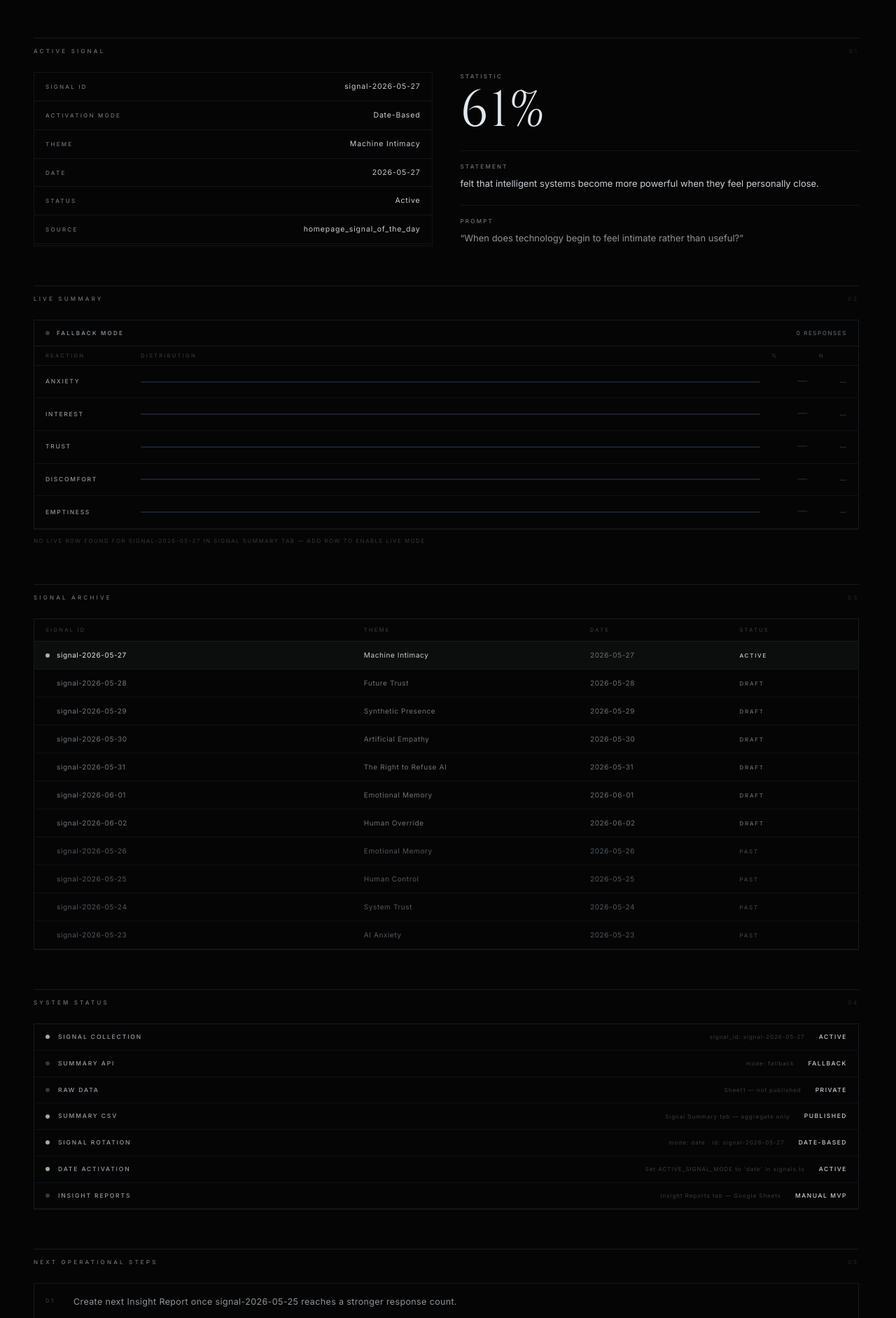
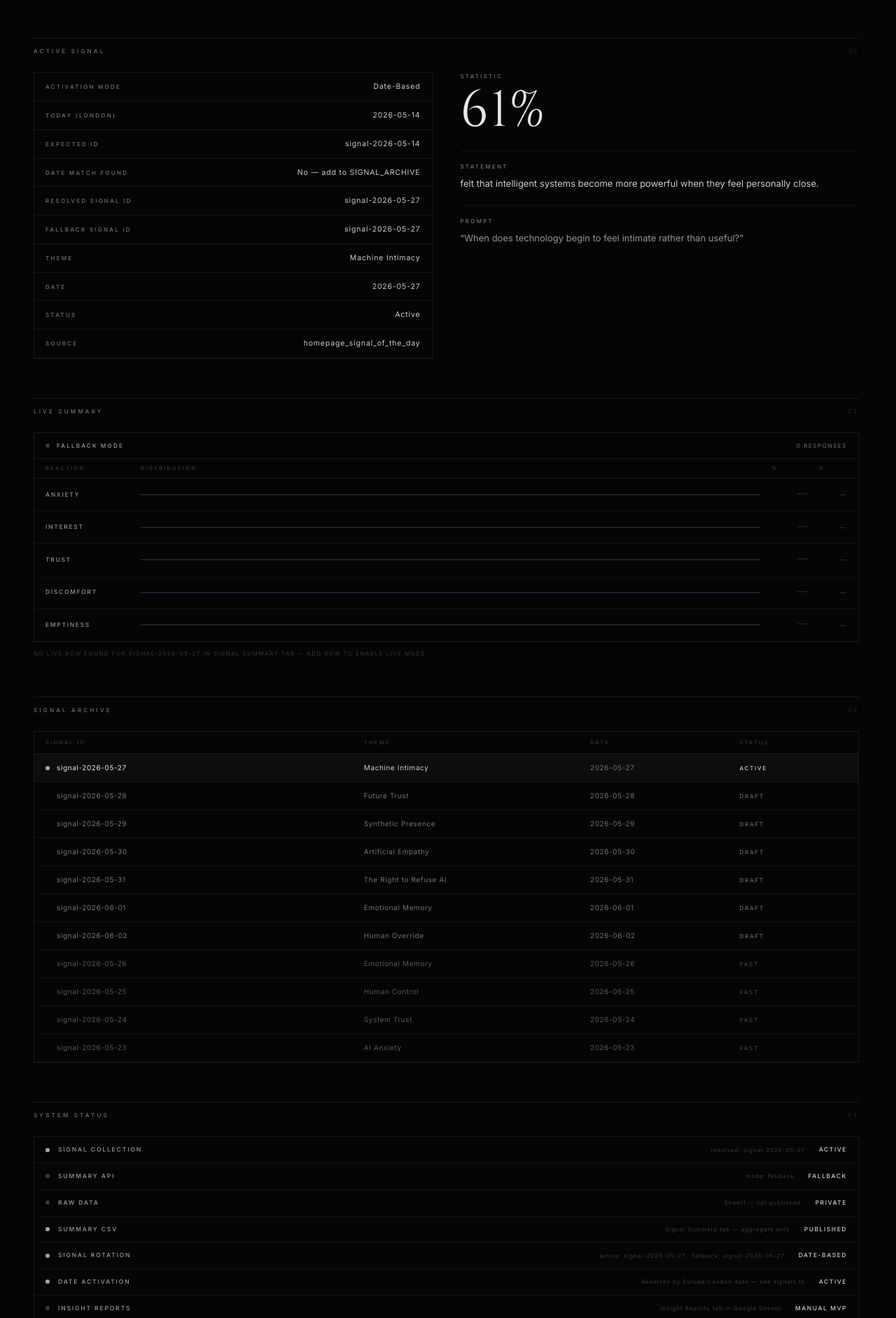
Before and after one commit to elizpresent-sketch/elysium-ai-website, a Next.js app: page /system-preview in a window 1280 px wide. Shown: the part 496-2380 px from the top of the page at 70% size. Built offline with nearby package versions, Linux system fonts and the light colour scheme.

Commit message:
Update system preview active signal diagnostics

```diff
--- a/src/app/system-preview/page.tsx
+++ b/src/app/system-preview/page.tsx
@@ -1,7 +1,7 @@
 "use client";
 
 import { useEffect, useState } from "react";
-import { ACTIVE_SIGNAL_ID, ACTIVE_SIGNAL, ACTIVE_SIGNAL_MODE, SIGNAL_ARCHIVE } from "@/lib/signals";
+import { ACTIVE_SIGNAL_ID, ACTIVE_SIGNAL, ACTIVE_SIGNAL_MODE, SIGNAL_ARCHIVE, getSignalForDate } from "@/lib/signals";
 
 // ─────────────────────────────────────────────────────────────────────────────
 // CONSTANTS — mirror homepage values so page inherits the same dark foundation
@@ -109,6 +109,7 @@ interface SignalCalendarData {
   skipped_signals:      number;
   report_pending:       number;
   report_created:       number;
+  today_signal:         CalendarActiveSignal | null;
   latest_active_signal: CalendarActiveSignal | null;
   upcoming_signals:     CalendarSignal[];
   all_signals:          CalendarSignal[];
@@ -160,7 +161,7 @@ export default function SystemPreview() {
   const [calendarLoading, setCalendarLoading]             = useState(true);
 
   useEffect(() => {
-    setMountedDate(new Date().toISOString().slice(0, 10));
+    setMountedDate(new Date().toLocaleDateString("en-CA", { timeZone: "Europe/London" }));
     fetch("/api/signal-summary")
       .then((r) => r.json())
       .then((data: SignalSummaryData) => { if (data?.ok) setSummary(data); })
@@ -188,6 +189,10 @@ export default function SystemPreview() {
   const insightReport          = insight?.report ?? null;
   const inquiryIsLive          = inquirySummary?.mode === "live";
   const calendarIsLive         = calendarData?.mode === "live";
+
+  // §01 — date-based resolver diagnostics (computed client-side after mount)
+  const expectedSignalId = mountedDate ? `signal-${mountedDate}` : "—";
+  const exactMatchFound  = mountedDate ? getSignalForDate(mountedDate) !== null : null;
 
   // §00 — derived connection states (mode only, not data presence)
   const signalSummaryConnected = summary?.mode === "live";
@@ -304,8 +309,8 @@ export default function SystemPreview() {
                 </span>
               </div>
               {[
-                { key: "Signal ID",     val: ACTIVE_SIGNAL_ID },
-                { key: "Theme",         val: ACTIVE_SIGNAL.theme },
+                { key: "Resolved ID",  val: ACTIVE_SIGNAL.signal_id },
+                { key: "Theme",        val: ACTIVE_SIGNAL.theme },
                 {
                   key: "Report Status",
                   val: calendarLoading
@@ -372,12 +377,16 @@ export default function SystemPreview() {
             {/* Identity table */}
             <div style={{ border: "1px solid rgba(255,255,255,0.06)" }}>
               {[
-                { key: "Signal ID",       val: ACTIVE_SIGNAL_ID },
-                { key: "Activation Mode", val: ACTIVE_SIGNAL_MODE === "manual" ? "Manual" : "Date-Based" },
-                { key: "Theme",           val: ACTIVE_SIGNAL.theme },
-                { key: "Date",       val: ACTIVE_SIGNAL.date },
-                { key: "Status",     val: "Active" },
-                { key: "Source",     val: ACTIVE_SIGNAL.source_page },
+                { key: "Activation Mode",    val: ACTIVE_SIGNAL_MODE === "manual" ? "Manual" : "Date-Based" },
+                { key: "Today (London)",     val: mountedDate || "—" },
+                { key: "Expected ID",        val: expectedSignalId },
+                { key: "Date Match Found",   val: exactMatchFound === null ? "—" : exactMatchFound ? "Yes" : "No — add to SIGNAL_ARCHIVE" },
+                { key: "Resolved Signal ID", val: ACTIVE_SIGNAL.signal_id },
+                { key: "Fallback Signal ID", val: ACTIVE_SIGNAL_ID },
+                { key: "Theme",              val: ACTIVE_SIGNAL.theme },
+                { key: "Date",               val: ACTIVE_SIGNAL.date },
+                { key: "Status",             val: "Active" },
+                { key: "Source",             val: ACTIVE_SIGNAL.source_page },
               ].map(({ key, val }) => (
                 <div
                   key={key}
@@ -625,7 +634,7 @@ export default function SystemPreview() {
               {
                 label:  "Signal Collection",
                 value:  "Active",
-                detail: `signal_id: ${ACTIVE_SIGNAL_ID}`,
+                detail: `resolved: ${ACTIVE_SIGNAL.signal_id}`,
                 active: true,
               },
               {
@@ -649,13 +658,13 @@ export default function SystemPreview() {
               {
                 label:  "Signal Rotation",
                 value:  ACTIVE_SIGNAL_MODE === "manual" ? "Manual" : "Date-Based",
-                detail: `mode: ${ACTIVE_SIGNAL_MODE} · id: ${ACTIVE_SIGNAL_ID}`,
+                detail: `active: ${ACTIVE_SIGNAL.signal_id} · fallback: ${ACTIVE_SIGNAL_ID}`,
                 active: ACTIVE_SIGNAL_MODE === "date",
               },
               {
                 label:  "Date Activation",
                 value:  ACTIVE_SIGNAL_MODE === "date" ? "Active" : "Prepared",
-                detail: "Set ACTIVE_SIGNAL_MODE to 'date' in signals.ts",
+                detail: "Resolves by Europe/London date — see signals.ts",
                 active: ACTIVE_SIGNAL_MODE === "date",
               },
               {
```
